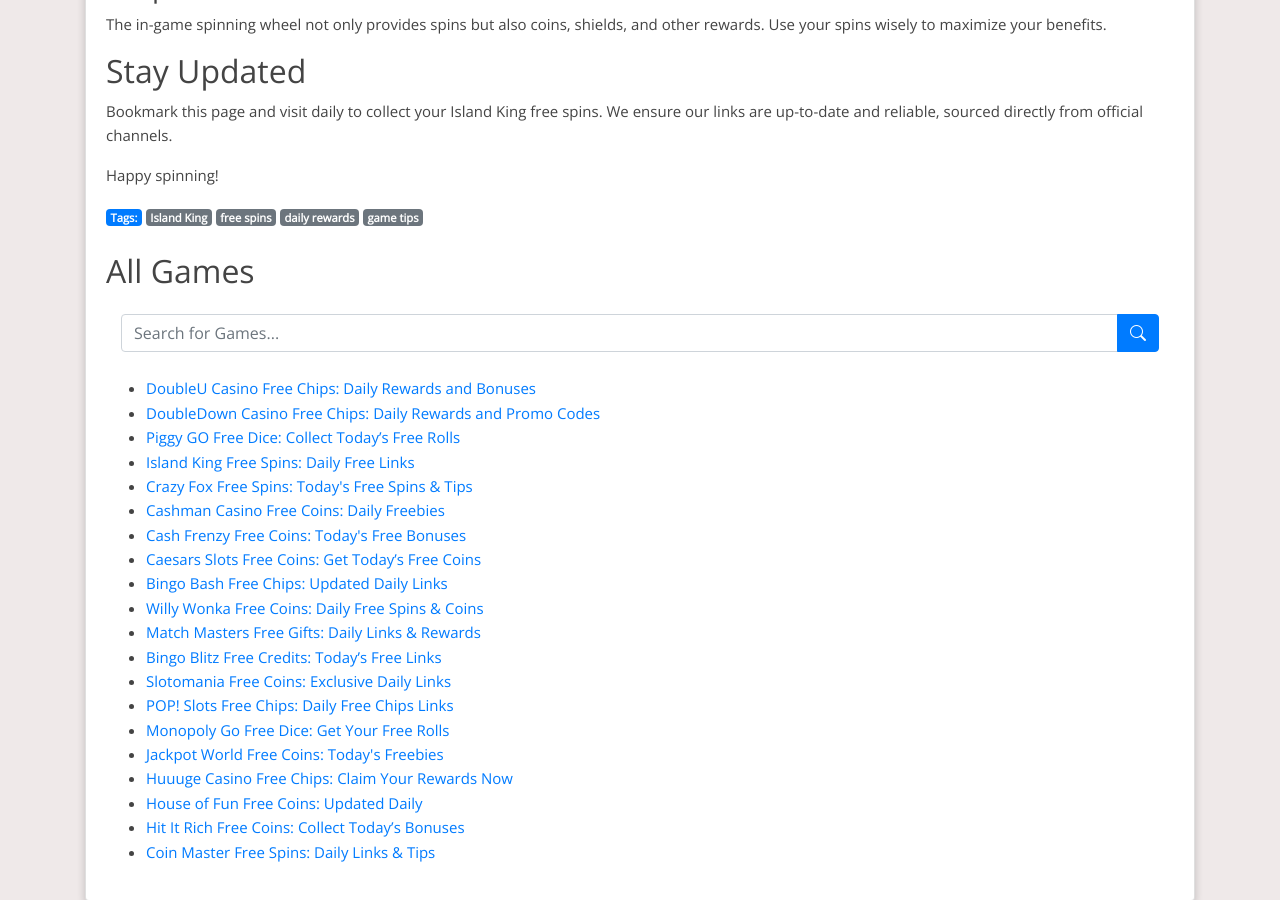
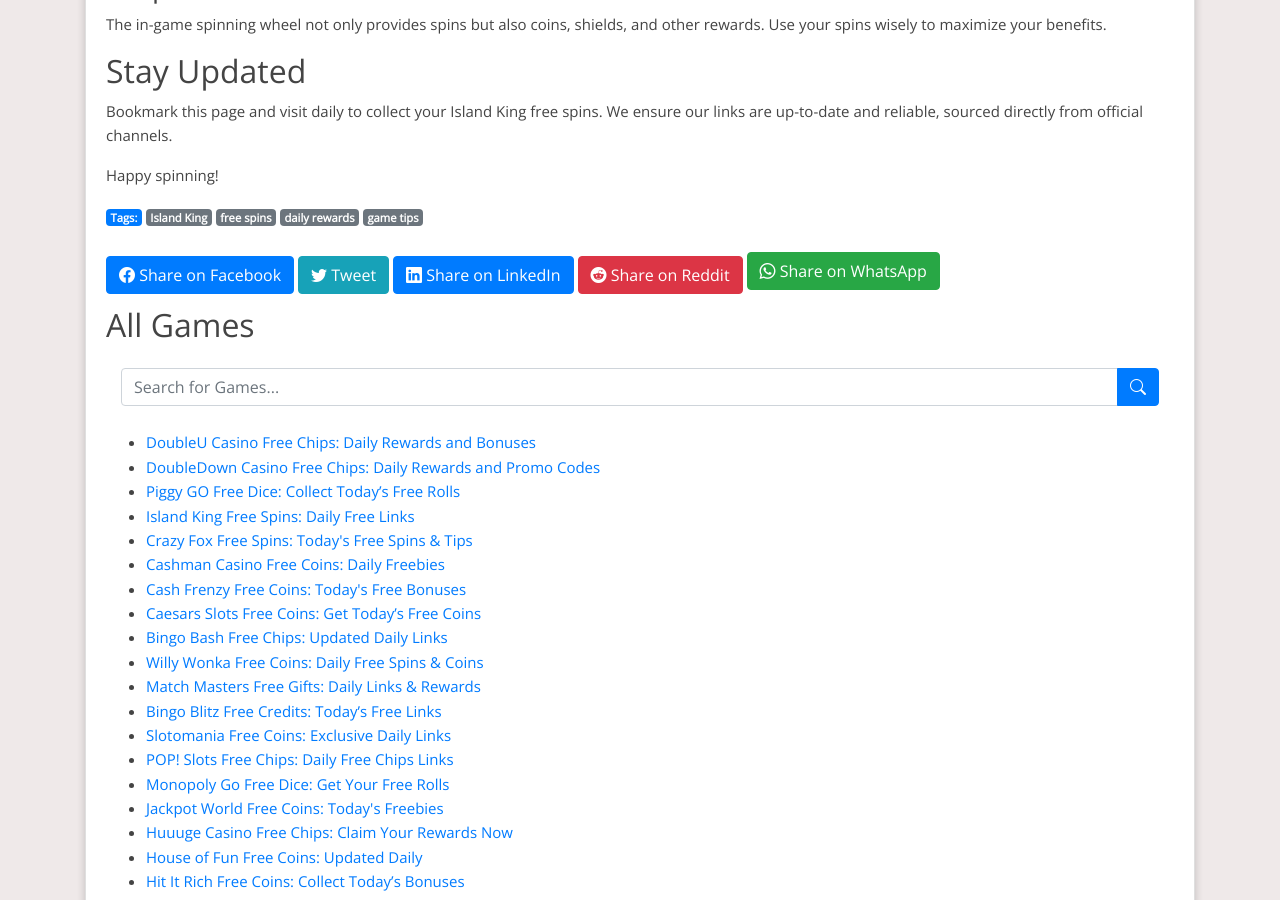
Before and after one commit to Prollad99/bs-net, a Jekyll site: the page built from _posts/2024-07-04-island-king.md, in a window 1280 px wide and 900 px high, scrolled down 3605 px. Built offline with Jekyll 4.4.1, drawn with Linux system fonts in a browser that asks for light colours; nearby versions of some CDN libraries; comment, search, counter and statistics services are not loaded; some of the changed lines change nothing that is shown.

Commit message:
Update post.html

```diff
--- a/_layouts/post.html
+++ b/_layouts/post.html
@@ -24,10 +24,24 @@
     {% endif %}
 
     <div class="social-share mt-4">
-      <!-- Social Share buttons -->
+      <a href="https://www.facebook.com/sharer/sharer.php?u={{ site.url }}{{ page.url }}" target="_blank" class="btn btn-primary mb-2 me-2">
+        <i class="bi bi-facebook"></i> Share on Facebook
+      </a>
+      <a href="https://twitter.com/intent/tweet?text={{ page.title }}&url={{ site.url }}{{ page.url }}" target="_blank" class="btn btn-info mb-2 me-2">
+        <i class="bi bi-twitter"></i> Tweet
+      </a>
+      <a href="https://www.linkedin.com/shareArticle?mini=true&url={{ site.url }}{{ page.url }}&title={{ page.title }}" target="_blank" class="btn btn-primary mb-2 me-2">
+        <i class="bi bi-linkedin"></i> Share on LinkedIn
+      </a>
+      <a href="https://reddit.com/submit?url={{ site.url }}{{ page.url }}&title={{ page.title }}" target="_blank" class="btn btn-danger mb-2 me-2">
+        <i class="bi bi-reddit"></i> Share on Reddit
+      </a>
+      <a href="https://api.whatsapp.com/send?text={{ page.title }} {{ site.url }}{{ page.url }}" target="_blank" class="btn btn-success mb-3 me-2">
+        <i class="bi bi-whatsapp"></i> Share on WhatsApp
+      </a>
     </div>
 
-    <!-- Search -->
+    <!-- List of All Posts -->
     <h2>All Games</h2>
 
     <div class="container mt-4">
@@ -42,10 +56,7 @@
       <div id="results-container" class="mt-4"></div>
     </div>
     <script>
-      document.addEventListener('DOMContentLoaded', function() {
-        var currentLang = '{{ page.lang }}';
-
-        function initializeSearch() {
+      var currentLang = "{{ page.lang }}";
       SimpleJekyllSearch({
         searchInput: document.getElementById('search-input'),
         resultsContainer: document.getElementById('results-container'),
@@ -58,30 +69,18 @@
           var filteredResults = results.filter(function(result) {
             return result.lang === currentLang;
           });
-
-              if (filteredResults.length === 0) {
-                document.getElementById('results-container').innerHTML = '<div>No results found</div>';
+          var resultsContainer = document.getElementById('results-container');
+          resultsContainer.innerHTML = '';
+          if (filteredResults.length > 0) {
+            filteredResults.forEach(function(result) {
+              var div = document.createElement('div');
+              div.innerHTML = '<a href="' + result.url + '">' + result.title + '</a>';
+              resultsContainer.appendChild(div);
+            });
           } else {
-                var resultHtml = filteredResults.map(function(result) {
-                  return '<div><a href="' + result.url + '">' + result.title + '</a></div>';
-                }).join('');
-                document.getElementById('results-container').innerHTML = resultHtml;
+            resultsContainer.innerHTML = 'No results found';
           }
         }
-          });
-        }
-
-        initializeSearch();
-
-        // Event listener to trigger search only when there's input
-        document.getElementById('search-input').addEventListener('input', function() {
-          var query = this.value.trim();
-          if (query !== '') {
-            SimpleJekyllSearch.search(query);
-          } else {
-            document.getElementById('results-container').innerHTML = '';
-          }
-        });
       });
     </script>
 
```
Lines whose indentation alone changed are shown as unchanged.
